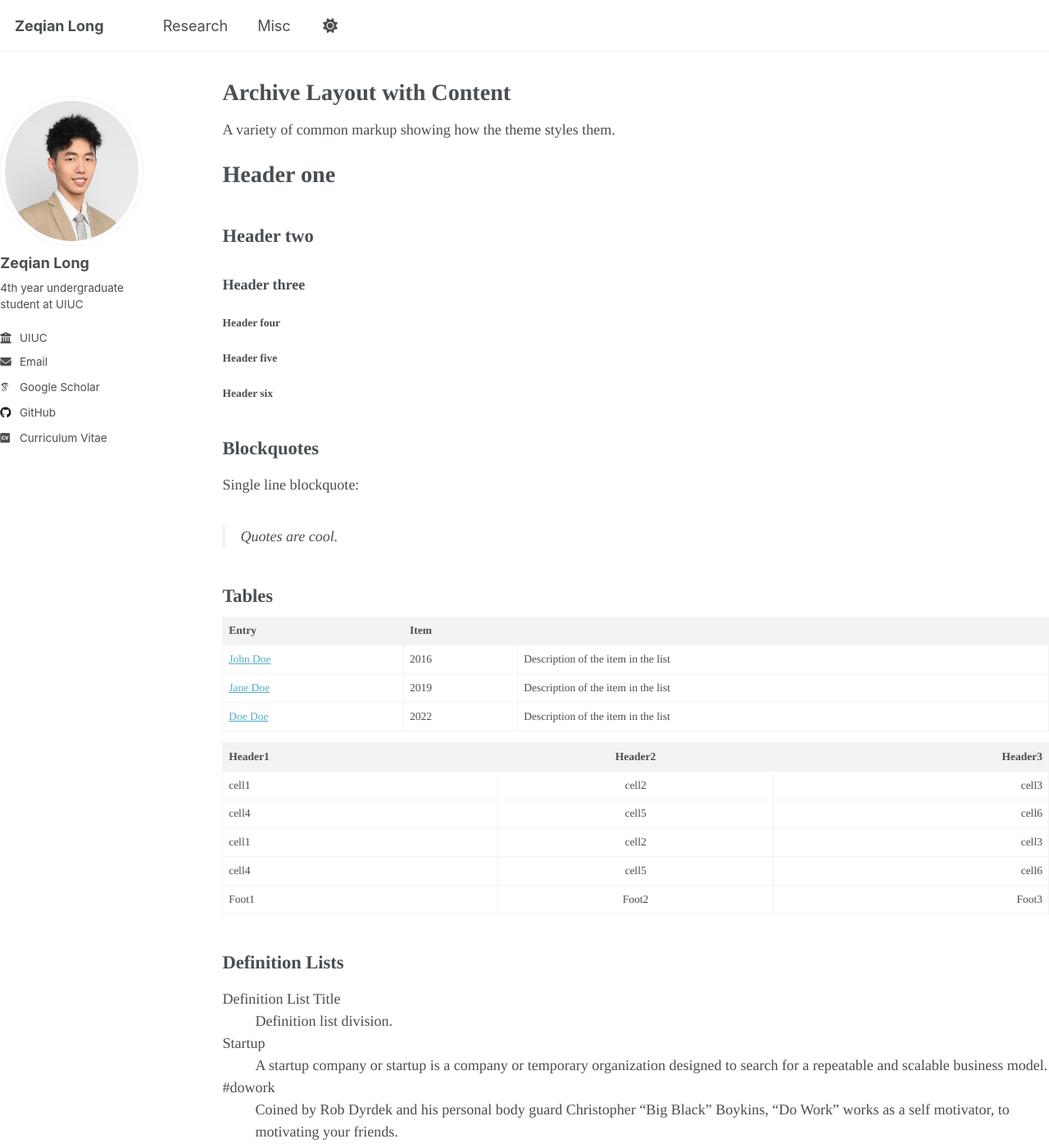
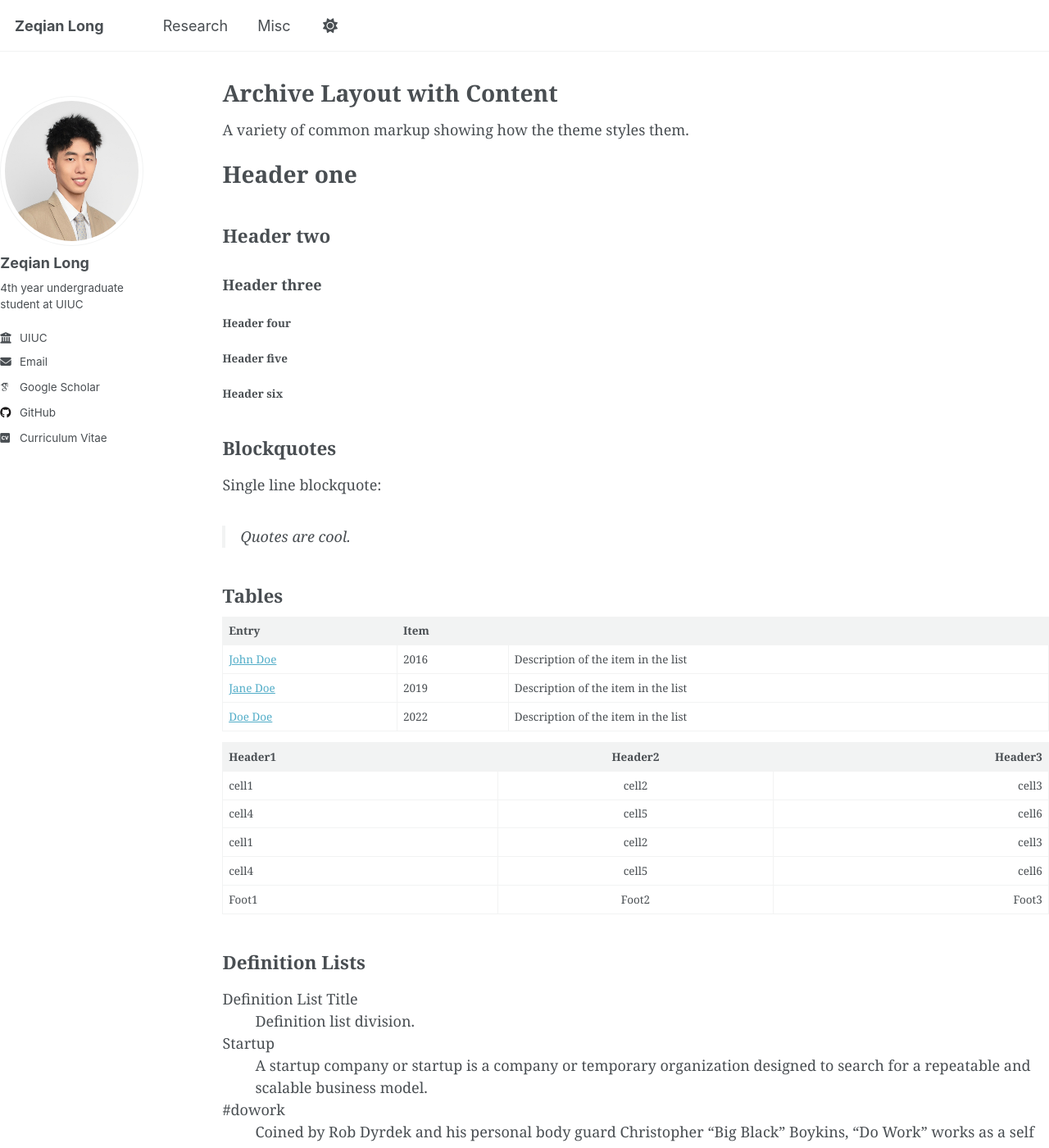
Before and after one commit to Zeqian-Long/Zeqian-Long.github.io, a Jekyll site: the page built from _pages/archive-layout-with-content.md, in a window 1280 px wide and 1400 px high. Shown: the whole window at 82% size. Built offline with Jekyll 4.4.1, drawn with Linux system fonts in a browser that asks for light colours; some web fonts are replaced; a script that is not in the unit is left out.

Commit message:
refine font

```diff
--- a/_sass/_themes.scss
+++ b/_sass/_themes.scss
@@ -28,6 +28,7 @@ $times                      : Times, serif;
 $bodoni                     : "Bodoni MT", serif;
 $calisto                    : "Calisto MT", serif;
 $garamond                   : Garamond, serif;
+$computer-modern            : "Computer Modern Serif", "CMU Serif", Georgia, serif;
 
 /* Type scale */
 $type-size-1                : 2.441em;  // ~39.056px
@@ -39,9 +40,13 @@ $type-size-6                : 0.75em;   // ~12px
 $type-size-7                : 0.6875em; // ~11px
 $type-size-8                : 0.625em;  // ~10px
 
-$global-font-family         : $times;
-$header-font-family         : $times;
-$caption-font-family        : $times;
+// $global-font-family         : $times;
+// $header-font-family         : $times;
+// $caption-font-family        : $times;
+
+$global-font-family         : $computer-modern;  // 改成 Computer Modern
+$header-font-family         : $computer-modern;
+$caption-font-family        : $computer-modern;
 
 /* ==========================================================================
    Breakpoints
```
